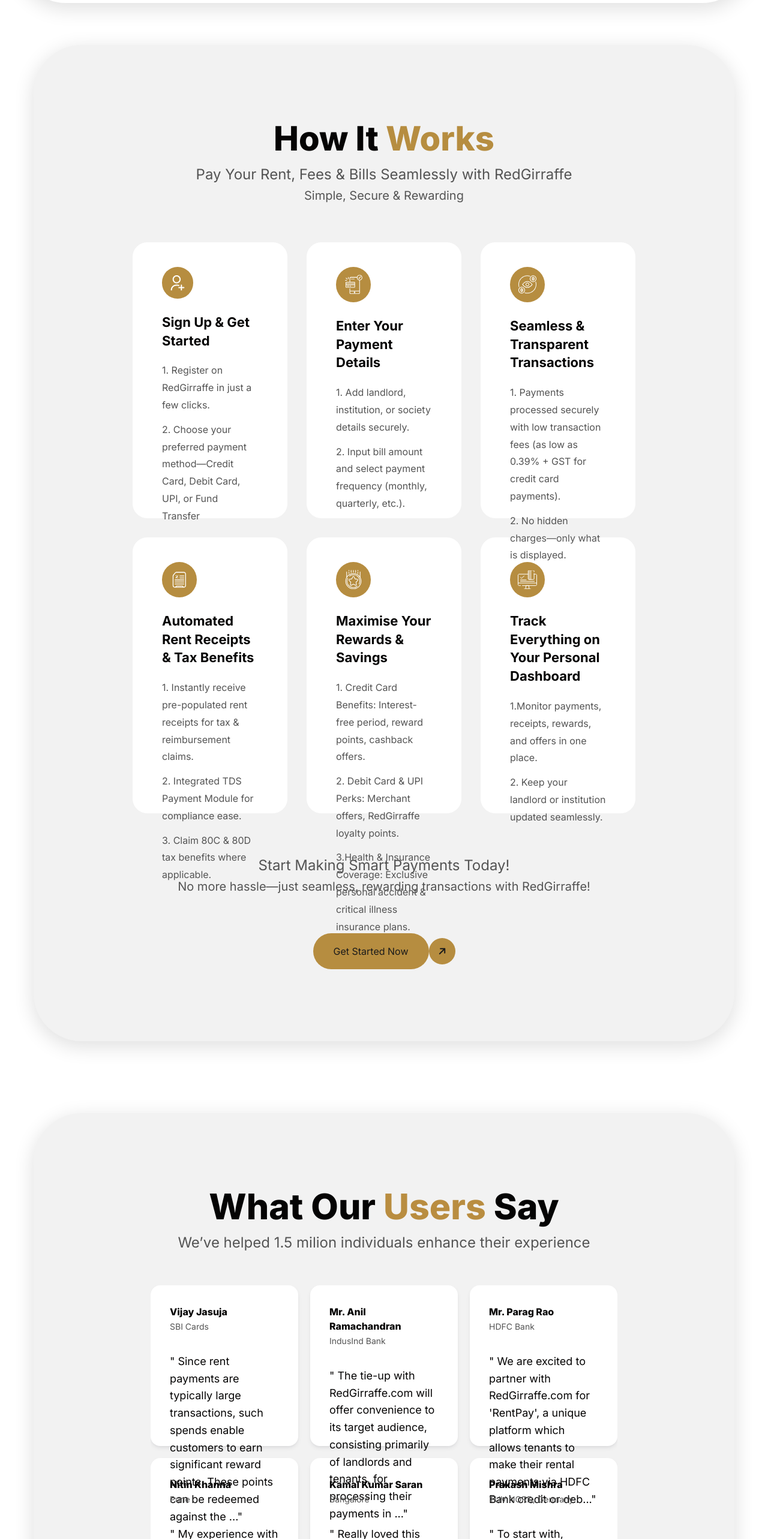
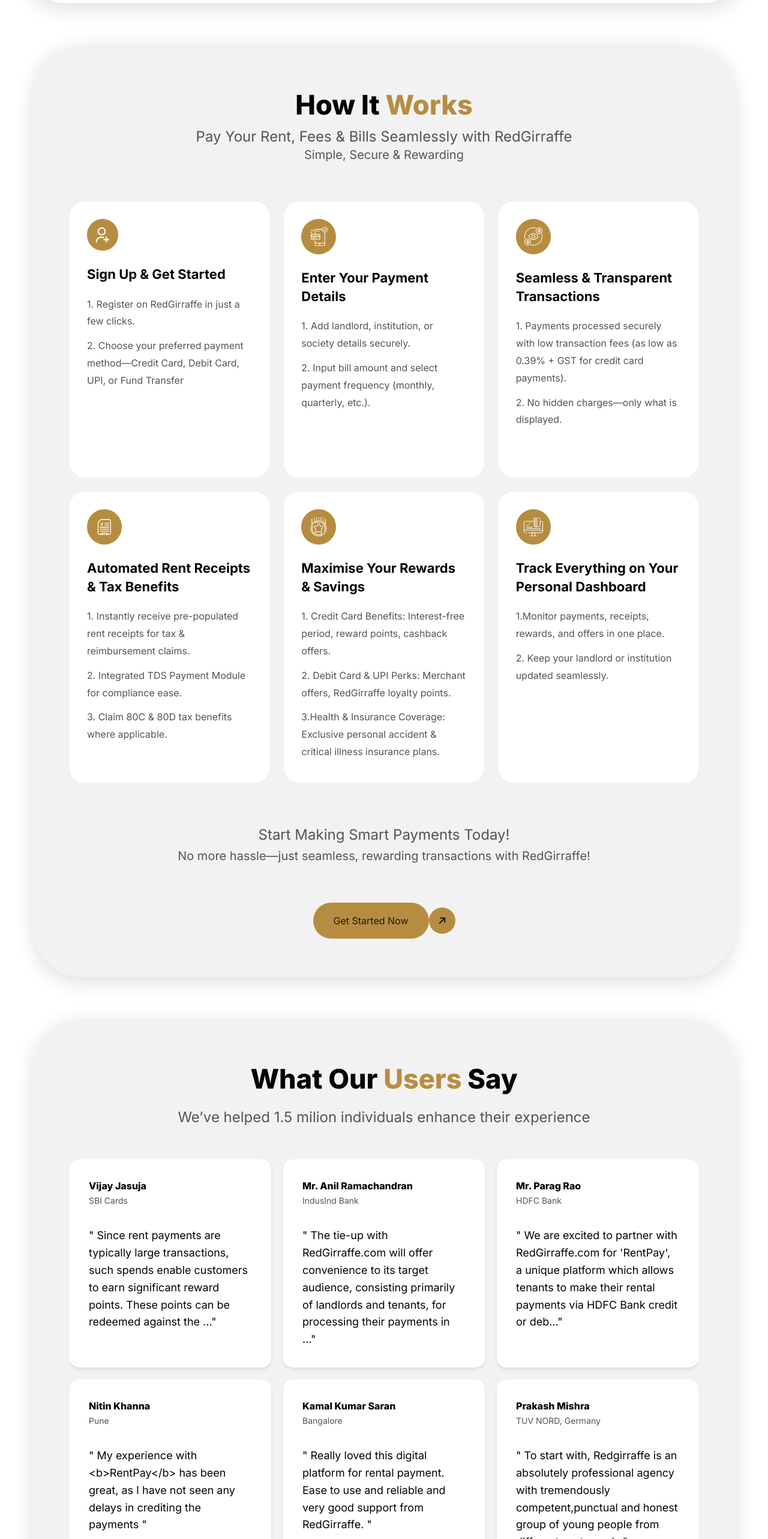
Before and after one commit to sultan93291/shrutimnair-frontend, a React (Vite) app: page / in a window 1280 px wide. Shown: the part 4240-6806 px from the top of the page at 60% size. Built offline with nearby package versions, Linux system fonts and the light colour scheme.

Commit message:
extra two section responsive completed

```diff
--- a/src/components/common/SwitchToSavings.jsx
+++ b/src/components/common/SwitchToSavings.jsx
@@ -1,32 +1,29 @@
 import testimonialPic from "../../assets/images/testimonial/testimonial-pic.png";
-import testimonial from "../../assets/images/testimonial/testimonial-two.png";
 import ButtonAndArrow from "./ButtonAndArrow";
 
 const SwitchToSavings = ({ isBusiness = false }) => {
   return (
     <section className="mt-12">
       <div
-        className="w-full h-[394px]"
+        className="w-full h-[250px] md:h-[300px] xl:h-[394px]"
         style={{
-          backgroundImage: `linear-gradient(0deg, ${
-            isBusiness ? "rgba(29, 37, 38, 0.80)" : "rgba(117, 40, 40, 0.80)"
-          } 0%, ${
-            isBusiness ? "rgba(29, 37, 38, 0.80)" : "rgba(117, 40, 40, 0.80)"
-          } 100%), url(${testimonialPic})`,
+          backgroundImage: `linear-gradient(0deg, ${isBusiness ? "rgba(29, 37, 38, 0.80)" : "rgba(117, 40, 40, 0.80)"
+            } 0%, ${isBusiness ? "rgba(29, 37, 38, 0.80)" : "rgba(117, 40, 40, 0.80)"
+            } 100%), url(${testimonialPic})`,
           backgroundSize: "cover",
           backgroundRepeat: "no-repeat",
           backgroundPosition: "center",
         }}
       >
-        <div className="flex flex-row gap-5 pt-32 justify-center text-center">
+        <div className="flex flex-col 3xl:flex-row h-full items-center gap-1 lg:gap-3 xl:gap-5 justify-center text-center">
           <p
             data-aos="fade-up"
             data-aos-delay="100"
-            className="text-white text-2xl mb-4 text-[56px] max-w-[569px] font-bold leading-[72.8px]"
+            className="text-white mb-4 text-xl md:text-2xl lg:text-3xl xl:text-4xl 3xl:text-[56px] max-w-[569px] font-bold 3xl:leading-[72.8px]"
           >
             Switch to Savings, Effortlessly.
           </p>
-          <div className="mt-20">
+          <div className="">
             <ButtonAndArrow bgColor="#B68D40" buttonText="Get Started Now" />
           </div>
         </div>
--- a/src/components/homepage/HowItWorks.jsx
+++ b/src/components/homepage/HowItWorks.jsx
@@ -63,35 +63,35 @@
     },
   ];
   return (
-    <section className="mx-14 bg-[#F2F2F2] rounded-[80px] shadow-[0px_8px_32px_2px_rgba(0,0,0,0.12)]">
-      <div className="px-[165px] py-[120px]">
+    <section className="xl:mx-[30px] 2xl:mx-14 bg-[#F2F2F2] xl:rounded-[50px] 2xl:rounded-[80px] shadow-[0px_8px_32px_2px_rgba(0,0,0,0.12)]">
+      <div className="px-5 xl:px-10 2xl:px-[60px] 3xl:px-[120px] 4xl:px-[160px] py-10 xl:py-12 2xl:py-16 3xl:py-[120px]">
         {/* This is the title section */}
         <div className="text-center">
           <p
             data-aos="fade-up"
             data-aos-delay="100"
-            className="text-[#050404] text-[56px] font-extrabold leading-[72.8px]"
+            className="text-[#050404] text-[22px] md:text-[26px] lg:text-[30px] mb-1 lg:mb-0 2xl:text-[45px] 3xl:text-[56px] font-extrabold xl:leading-[72.8px]"
           >
             How It <span className="text-[#B68D40]">Works</span>
           </p>
           <p
             data-aos="fade-up"
             data-aos-delay="100"
-            className="text-[#545454] text-2xl font-normal leading-[45.6px]"
+            className="text-[#545454] lg:text-lg 2xl:text-2xl font-normal lg:leading-[45.6px]"
           >
             Pay Your Rent, Fees & Bills Seamlessly with RedGirraffe
           </p>
           <p
             data-aos="fade-up"
             data-aos-delay="100"
-            className="text-[#545454] text-xl leading-[26.4px]"
+            className="text-[#545454] lg:text-lg 2xl:text-xl lg:leading-[26.4px]"
           >
             Simple, Secure & Rewarding
           </p>
         </div>
         {/* This is the card section */}
-        <div className="mt-16">
-          <div className="grid grid-cols-1 md:grid-cols-2 lg:grid-cols-3 gap-8">
+        <div className="mt-10 xl:mt-16">
+          <div className="grid grid-cols-1 lg:grid-cols-2 2xl:grid-cols-3 gap-5 xl:gap-6 3xl:gap-8">
             {cardsData.map((card, index) => (
               <HowItWorksCard
                 key={index}
@@ -103,18 +103,18 @@
           </div>
         </div>
         {/* This is the title section */}
-        <div className="text-center mt-16">
+        <div className="text-center mt-8 2xl:mt-16">
           <p
             data-aos="fade-up"
             data-aos-delay="100"
-            className="text-[#545454] text-2xl font-normal leading-[45.6px]"
+            className="text-[#545454] text-lg md:text-xl lg:text-2xl font-normal lg:leading-[45.6px]"
           >
             Start Making Smart Payments Today!
           </p>
           <p
             data-aos="fade-up"
             data-aos-delay="100"
-            className="text-[#545454] text-xl leading-[26.4px]"
+            className="text-[#545454] md:text-lg lg:text-xl lg:leading-[26.4px]"
           >
             No more hassle—just seamless, rewarding transactions with
             RedGirraffe!
@@ -122,7 +122,7 @@
           <div
             data-aos="fade-up"
             data-aos-delay="100"
-            className="flex justify-center mt-16"
+            className="flex justify-center mt-8 2xl:mt-16"
           >
             <ButtonAndArrow bgColor={"#B68D40"} buttonText="Get Started Now" />
           </div>
--- a/src/components/homepage/HowItWorksCard.jsx
+++ b/src/components/homepage/HowItWorksCard.jsx
@@ -2,7 +2,7 @@
 
 const HowItWorksCard = ({ title, steps, icon }) => {
   return (
-    <div className="group transition-all max-h-[460px]   duration-500 border border-[#FFF] rounded-3xl max-w-[472px] pt-10 pb-14 px-12 bg-[#FFF] hover:bg-[#F5F0E4] hover:border-[#B68D40] cursor-pointer h-auto">
+    <div className="group transition-all lg:min-h-[460px] duration-500 border border-[#FFF] rounded-3xl pt-7 3xl:pt-10 pb-9 3xl:pb-14 px-7 3xl:px-12 bg-[#FFF] hover:bg-[#F5F0E4] hover:border-[#B68D40] cursor-pointer h-auto">
       <div className="w-full">
         <motion.div
           initial={{ opacity: 0 }}
@@ -28,7 +28,7 @@
               <p
                 data-aos="fade-up"
                 data-aos-delay="100"
-                className="text-[#050404] text-[22px] font-bold leading-[30.8px]"
+                className="text-[#050404] text-xl 2xl:text-[22px] font-bold leading-[30.8px]"
               >
                 {title}
               </p>
--- a/src/components/homepage/ReviewCard.jsx
+++ b/src/components/homepage/ReviewCard.jsx
@@ -1,10 +1,8 @@
-import { StarSvg } from "../svg-container/SvgContainer";
-
 const ReviewCard = ({ review }) => {
   console.log(review, "this is a single review");
 
   return (
-    <div className="rounded-[16px] min-h-[268px] p-8 h-auto max-h-[268px] bg-[#FFF] shadow-[0px_4px_8px_-2px_rgba(16,24,40,0.10),_0px_2px_4px_-2px_rgba(16,24,40,0.06)] max-w-[480px]  group transition-all duration-500 hover:border-[#B68D40] cursor-pointer hover:bg-[#F5F0E4]">
+    <div className="rounded-[16px] p-5 xl:p-6 2xl:p-8 h-auto lg:min-h-[268px] bg-[#FFF] shadow-[0px_4px_8px_-2px_rgba(16,24,40,0.10),_0px_2px_4px_-2px_rgba(16,24,40,0.06)] max-w-[480px]  group transition-all duration-500 hover:border-[#B68D40] cursor-pointer hover:bg-[#F5F0E4]">
       <div data-aos="fade-up" data-aos-delay="100">
         <p
           data-aos="fade-in"
@@ -30,11 +28,10 @@
         <p
           data-aos="fade-in"
           data-aos-delay="100"
-          className="mt-8 text-[#050404] text-lg leading-[28.8px]"
+          className="mt-3 2xl:mt-8 text-[#050404] lg:text-lg lg:leading-[28.8px]"
         >
-          {`"${review.review_description.slice(0, 160)}${
-            review.review_description.length > 160 ? "..." : ""
-          }"`}
+          {`"${review.review_description.slice(0, 160)}${review.review_description.length > 160 ? "..." : ""
+            }"`}
         </p>
       </div>
     </div>
--- a/src/components/homepage/WhatOurUserSays.jsx
+++ b/src/components/homepage/WhatOurUserSays.jsx
@@ -26,45 +26,45 @@
 
   return (
     <section className="relative h-auto w-full ">
-      <div className="mx-14  bg-[#F2F2F2] rounded-[80px] shadow-[0px_8px_32px_2px_rgba(0,0,0,0.12)]">
-        <div className="px-[195px] py-[120px]">
+      <div className="xl:mx-[30px] 2xl:mx-14 bg-[#F2F2F2] xl:rounded-[50px] 2xl:rounded-[80px] shadow-[0px_8px_32px_2px_rgba(0,0,0,0.12)]">
+        <div className="px-5 xl:px-10 2xl:px-[60px] 3xl:px-[120px] 4xl:px-[160px] py-10 xl:py-12 2xl:py-16 3xl:py-[120px]">
           {/* This is the title section */}
           <div className="text-center">
             <p
               data-aos="fade-in"
               data-aos-delay="100"
-              className="text-[#050404] text-[59px] font-extrabold leading-[72.8px]"
+              className="text-[#050404] text-[22px] md:text-[26px] lg:text-[30px] mb-1 2xl:text-[45px] 3xl:text-[56px] font-extrabold 2xl:leading-[72.8px]"
             >
               What Our <span className="text-[#B98D40]">Users</span> Say
             </p>
             <p
               data-aos="fade-in"
               data-aos-delay="100"
-              className="text-[#545454] text-2xl font-normal leading-[45.9px]"
+              className="text-[#545454] lg:text-lg 2xl:text-2xl font-normal 2xl:leading-[45.6px]"
             >
               We’ve helped 1.5 milion individuals enhance their experience
             </p>
           </div>
           {/* This is the review section */}
-          <div className="mt-12 bg ">
+          <div className="mt-8 2xl:mt-12">
             <div
-              className={`grid grid-cols-3 gap-5 review-section overflow-y-hidden max-h-[850px] pb-[5px]`}
+              className={`grid grid-cols-1 lg:grid-cols-2 2xl:grid-cols-3 gap-5 review-section overflow-y-hidden min-h-[850px] pb-[5px]`}
             >
               {currentReviews.map((review, index) => (
                 <ReviewCard key={index} review={review} />
               ))}
             </div>
             <div className="flex w-full relative items-center justify-center ">
-              <div className="items-center flex gap-x-[20px]  flex-row">
+              <div className="items-center flex gap-x-3 2xl:gap-x-[20px]  flex-row">
                 <button
-                  className="max-w-[215px] mx-auto flex gap-2 py-4 px-8 text-center  text-[#050404] justify-center mt-4 bg-[#B98D40] rounded-[90px] border borer-[1px] border-solid  hover:border-[#A77C2E] hover:shadow-lg transition-all duration-300 hover:bg-transparent border-transparent hover:text-[#B98D40] text-base font-bold leading-[25.9px]"
+                  className="max-w-[215px] mx-auto flex gap-2 py-2 2xl:py-4 px-5 2xl:px-8 text-center  text-[#050404] justify-center mt-4 bg-[#B98D40] rounded-[90px] border borer-[1px] border-solid  hover:border-[#A77C2E] hover:shadow-lg transition-all duration-300 hover:bg-transparent border-transparent hover:text-[#B98D40] text-base font-bold leading-[25.9px]"
                   onClick={handlePrevious}
                   disabled={currentPage === 0}
                 >
                   Previous
                 </button>
                 <button
-                  className="max-w-[215px] mx-auto flex gap-2 py-4 px-8 text-center  text-[#050404] justify-center mt-4 bg-[#B98D40] rounded-[90px] border borer-[1px] border-solid  hover:border-[#A77C2E] hover:shadow-lg transition-all duration-300 hover:bg-transparent border-transparent hover:text-[#B98D40] text-base font-bold leading-[25.9px]"
+                  className="max-w-[215px] mx-auto flex gap-2 py-2 2xl:py-4 px-5 2xl:px-8 text-center  text-[#050404] justify-center mt-4 bg-[#B98D40] rounded-[90px] border borer-[1px] border-solid  hover:border-[#A77C2E] hover:shadow-lg transition-all duration-300 hover:bg-transparent border-transparent hover:text-[#B98D40] text-base font-bold leading-[25.9px]"
                   onClick={handleNext}
                   disabled={
                     (currentPage + 1) * reviewsPerPage >= ReviewData.length
--- a/src/pages/homepage/HomePage.jsx
+++ b/src/pages/homepage/HomePage.jsx
@@ -116,15 +116,16 @@
           gap={150}
           speed={80}
         />
-        <div className="mt-[20px] md:mt-[40px] 2xl:mt-[80px] 3xl:mt-[154px]">
+        <div className="mt-[20px] md:mt-[60px] 2xl:mt-[80px] 3xl:mt-[154px]">
           <WhyPayRent />
         </div>
         <div className="mt-[20px] md:mt-[30px] 2xl:mt-[70px] 3xl:mt-[120px]">
           <HowItWorks />
         </div>
-        <div className="mt-[120px]">
+        <div className="mt-[20px] md:mt-[30px] 2xl:mt-[70px] 3xl:mt-[120px]">
           <WhatOurUserSays />
         </div>
+
         <div>
           <SwitchToSavings />
         </div>
```
